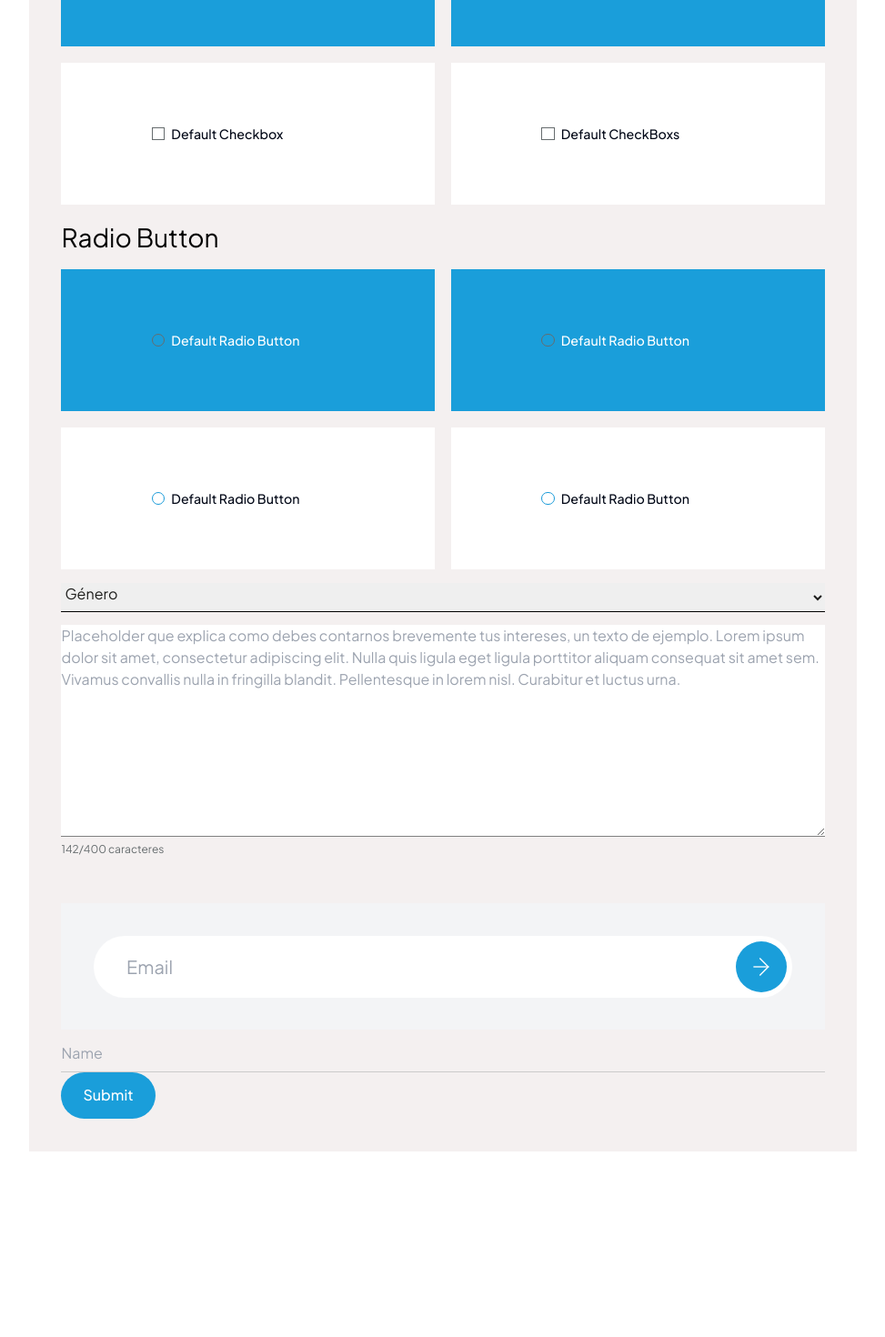
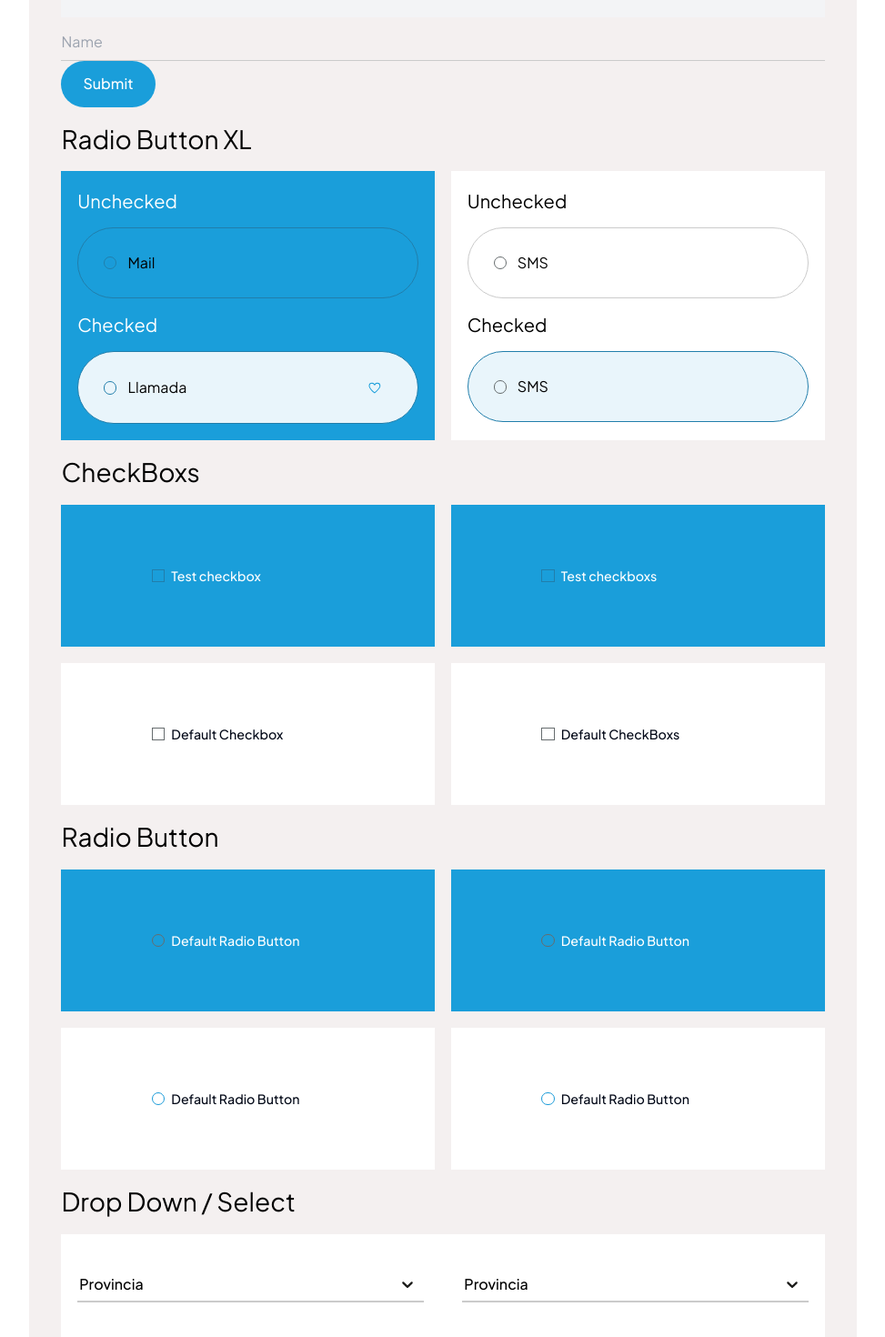
Before and after one commit to lanegrita/autismo_empleo, a Next.js app: page /playground/inputs in a window 1280 px wide. Shown: the part 680-2150 px from the top of the page at 91% size, without its empty margins (153-1126 px from the left). Before the commit the page ends 1946 px from the top, so only its background shows below. Built offline with nearby package versions, Linux system fonts and the light colour scheme.

Commit message:
Add DropDown Component with variants

```diff
--- a/app/components/form/dropdown/Dropdown.module.css
+++ b/app/components/form/dropdown/Dropdown.module.css
@@ -1,8 +1,16 @@
 .container {
-  border: none;
-  outline: none;
-  border-bottom: 1px solid black;
-  padding-bottom: var(--spacer-4);
-  font-size: var(--text-para);
-  color: var(--color-text-1);
+  background-color: transparent;
 }
+.topText {
+  color: var(--color-gris-3);
+  font-size: var(--text-subtitle-s);
+  margin-bottom: var(--spacer-1);
+  opacity: 0;
+  transition: all 0.3s;
+}
+.isClicked.topText {
+  opacity: 1;
+}
+.topText.azul {
+  color: var(--color-negro-ae);
+}
--- a/app/components/form/dropdown/Dropdown.tsx
+++ b/app/components/form/dropdown/Dropdown.tsx
@@ -1,12 +1,140 @@
+"use client";
+import { useState } from "react";
+import { SubtitleS } from "../../ui/typography/Typography";
 import styles from "./Dropdown.module.css";
+import Select from "react-select";
+import { cn } from "@/lib/utils";
+import { log } from "console";
 
-const Dropdown = () => {
+export interface DropdownOptions {
+  value: string;
+  label: string;
+}
+
+interface DropDownProps {
+  variant?: "default" | "azul";
+  error?: boolean;
+  placeHolder: string;
+  options: DropdownOptions[];
+}
+
+const DropDown = ({ variant, error, placeHolder, options }: DropDownProps) => {
+  const [isClicked, setIsClicked] = useState(false);
+  const [showPlaceHolder, setShowPlaceHolder] = useState(false);
+  const [selectedValue, setSelectedValue] = useState(null);
+
+  const customStyles = {
+    control: (provided: any, state: any) => ({
+      ...provided,
+      backgroundColor: "transparent",
+      border: state.isFocused ? "none" : "none", // Remove border on focus
+      borderRadius: "none",
+      boxShadow: "none", // Remove box shadow
+      borderBottom: `2px solid ${
+        error ? "#BD5459" : variant === "azul" ? "#217eab" : "#cbcbcb"
+      }`,
+
+      "&:hover": {
+        borderColor: "none", // Remove border on hover
+      },
+
+      // Text Styles
+    }),
+
+    singleValue: (provided: any, state: any) => ({
+      ...provided,
+      color: variant === "azul" ? "white" : "black", // Change the color of the selected text
+
+      // Other styles for the selected text if needed
+    }),
+    input: (provided: any, state: any) => ({
+      ...provided,
+      color: variant === "azul" ? "white" : "black", // Change text color when typing
+    }),
+    valueContainer: (provided: any) => ({
+      ...provided,
+      padding: "0px", // Adjusted padding values for the value container
+      marginLeft: "0px",
+      fontSize: "16px",
+      fontWeight: "500",
+    }),
+
+    indicatorSeparator: () => ({
+      display: "none", // Hide the indicator separator
+    }),
+    dropdownIndicator: (provided: any, state: any) => ({
+      ...provided,
+      transition: "transform 0.3s ease", // Apply transition for smooth rotation
+      transform:
+        state.isFocused && isClicked ? "rotate(180deg)" : "rotate(0deg)", // Rotate based on isClicked state
+      color: variant === "azul" ? "white" : "#1D1D1B",
+      "&:hover": {
+        color: variant === "azul" ? "white" : "black",
+      },
+    }),
+    option: (provided: any, state: any) => ({
+      ...provided,
+      color: state.isSelected ? "black" : "black", // Text color for options
+      backgroundColor: state.isSelected ? "#E9F5FB" : "white",
+      fontSize: "16px",
+      borderBottom: "1px solid #CBCBCB",
+      padding: "16px",
+      "&:hover": {
+        backgroundColor: "#E9F5FB", // Background color on direct hover
+        color: "black", // Text color on direct hover
+      },
+    }),
+    menu: (provided: any) => ({
+      ...provided,
+      boxShadow: "-1px 1px 14px 1px rgba(0,0,0,0.30)", // Applying box shadow to the menu
+      WebkitBoxShadow: "-1px 1px 14px 1px rgba(0,0,0,0.30)", // Vendor prefix for Webkit browsers
+      MozBoxShadow: "-1px 1px 14px 1px rgba(0,0,0,0.30)", // Vendor prefix for Mozilla browsers
+      marginTop: "0",
+    }),
+    placeholder: (provided: any, state: any) => ({
+      ...provided,
+      color: variant === "azul" ? "white" : "black",
+      transition: "all 0.3s",
+      opacity: state.isFocused || showPlaceHolder ? "0" : "1",
+    }),
+  };
+  const handleBlur = () => {
+    // Check if a value has been selected before setting showPlaceHolder to true
+    if (selectedValue) {
+      setShowPlaceHolder(true);
+    } else {
+      setShowPlaceHolder(false);
+    }
+  };
+  console.log("Selected Value: ", selectedValue);
+  console.log("PlaceHolder Value", showPlaceHolder);
   return (
-    <select defaultValue="select" className={styles.container}>
-      <option value="0">Género</option>
-      <option value="1">Nacionalidad</option>
-    </select>
+    <div className={styles.container}>
+      <h6
+        className={cn(
+          styles.topText,
+          variant === "azul" && styles.azul,
+          showPlaceHolder && styles.isClicked
+        )}
+      >
+        {placeHolder}
+      </h6>
+
+      <div onClick={() => setIsClicked(!isClicked)}>
+        <Select
+          placeholder={placeHolder}
+          options={options}
+          styles={customStyles}
+          onFocus={() => setShowPlaceHolder(true)}
+          onBlur={handleBlur} // Use the custom onBlur event handler
+          onChange={(selectedOption: any) => {
+            setSelectedValue(selectedOption); // Update the selected value
+          }}
+        />
+        {error && <h6 className="mt-2 text-[#BD5459] ">Error</h6>}
+      </div>
+    </div>
   );
 };
 
-export default Dropdown;
+export default DropDown;
--- a/app/components/form/radio-button/RadioButton.module.css
+++ b/app/components/form/radio-button/RadioButton.module.css
@@ -6,6 +6,10 @@
   align-items: center;
   justify-content: space-between;
   gap: var(--spacer-6);
+}
+/* Azul Xl */
+.azul_xl.container {
+  border-color: var(--color-azul-dark-2);
 }
 .left_container {
   display: flex;
@@ -19,6 +23,7 @@
 
 .title {
   font-size: var(--text-para);
+  color: var(--color-negro-ae);
 }
 .icon {
   position: relative;
--- a/app/components/form/radio-button/RadioButton.tsx
+++ b/app/components/form/radio-button/RadioButton.tsx
@@ -11,28 +11,39 @@ interface RadioButtonProps {
   title: string;
   checked?: boolean;
   icon?: string;
-  variant?: "default" | "azul";
+  variant?: "default" | "azul" | "default-xl" | "azul-xl";
 }
 
-const RadioButton = (props: RadioButtonProps) => {
+const RadioButtonXL = ({
+  id,
+  checked,
+  title,
+  icon,
+  variant = "default-xl",
+}: RadioButtonProps) => {
   return (
     <label
-      htmlFor={props.id}
-      className={cn(styles.container, props.checked && styles.checked)}
+      htmlFor={id}
+      className={cn(
+        styles.container,
+        checked && styles.checked,
+        variant === "azul-xl" && styles.azul_xl
+      )}
     >
       <div className={styles.left_container}>
         <RadioGroupItem
-          defaultChecked={props.checked}
-          value={props.id}
-          id={props.id}
+          variant={variant}
+          defaultChecked={checked}
+          value={id}
+          id={id}
         />
 
         {/* <input type="radio"  /> */}
-        <div className={styles.title}>{props.title}</div>
+        <div className={styles.title}>{title}</div>
       </div>
-      {props.icon && (
+      {icon && (
         <div className={styles.icon}>
-          <Image src={props.icon} alt="input Icon" fill />
+          <Image src={icon} alt="input Icon" fill />
         </div>
       )}
     </label>
@@ -54,4 +65,4 @@ const SimpleRadioButton = ({
   );
 };
 
-export { RadioButton, SimpleRadioButton };
+export { RadioButtonXL, SimpleRadioButton };
--- a/app/playground/inputs/page.tsx
+++ b/app/playground/inputs/page.tsx
@@ -4,17 +4,31 @@ import { RadioGroup, RadioGroupItem } from "@/components/ui/radio-group";
 import { Label } from "@/components/ui/label";
 import { Checkbox } from "@/components/ui/checkbox";
 import Input from "@/app/components/form/input/Input";
-import Dropdown from "@/app/components/form/dropdown/Dropdown";
+import Dropdown, {
+  DropdownOptions,
+} from "@/app/components/form/dropdown/Dropdown";
 import Textarea from "@/app/components/form/text-area/Textarea";
 import Form from "./Form";
 import CheckBox from "@/app/components/form/check-box/CheckBox";
-import { Title } from "@/app/components/ui/typography/Typography";
 import {
-  RadioButton,
+  ParaL,
+  Title,
+  TitleS,
+} from "@/app/components/ui/typography/Typography";
+import {
+  RadioButtonXL,
   SimpleRadioButton,
 } from "@/app/components/form/radio-button/RadioButton";
 
 const loveIcon = "/images/icons/love.svg";
+
+const options: DropdownOptions[] = [
+  { value: "flir", label: "FLIR" },
+  { value: "flirOnePro", label: "FLIR One Pro" },
+  { value: "flirExSeries", label: "FLIR EX-series" },
+  { value: "flirExxSeries", label: "FLIR EXX-series" },
+];
+
 const Playground = () => {
   return (
     <div className=" flex flex-col gap-4  p-10 max-w-5xl mx-auto bg-[#F4F0F0]">
@@ -37,12 +51,43 @@ const Playground = () => {
       {/* Simple Radio Button */}
       <input type="checkbox" />
 
-      {/* Radio Button */}
-      <RadioGroup defaultValue="radio1">
-        <RadioButton icon={loveIcon} checked id="radio1" title="Llamada" />
-        <RadioButton id="radio2" title="SMS" />
-        <RadioButton id="radio3" title="Mail" />
+      {/* Text Area */}
+      <Textarea />
+
+      <div className="mt-10 bg-gray-100 p-10">
+        <Input type="email" placeholder="Contraseña" variant="newsletter" />
+      </div>
+
+      {/* Forms */}
+      <Form />
+
+      {/* Radio Button XL Starts  */}
+      <Title tag="h4">Radio Button XL</Title>
+      <RadioGroup className=" grid grid-cols-2 gap-5" defaultValue="radio1">
+        <div className="bg-[#1a9eda] p-5  flex flex-col gap-4">
+          <ParaL color="white" tag="p">
+            Unchecked
+          </ParaL>
+          <RadioButtonXL variant="azul-xl" id="radio1" title="Mail" />
+          <ParaL color="white" tag="p">
+            Checked
+          </ParaL>
+          <RadioButtonXL
+            variant="azul-xl"
+            icon={loveIcon}
+            checked
+            id="radio2"
+            title="Llamada"
+          />
+        </div>
+        <div className="bg-white p-5  flex flex-col gap-4">
+          <ParaL tag="p">Unchecked</ParaL>
+          <RadioButtonXL id="radio4" title="SMS" />
+          <ParaL tag="p">Checked</ParaL>
+          <RadioButtonXL id="radio3" title="SMS" checked />
+        </div>
       </RadioGroup>
+      {/* Radio Button XL Ends */}
 
       {/* =================================== */}
       {/* CheckBox Starts */}
@@ -88,20 +133,35 @@ const Playground = () => {
           <SimpleRadioButton title="Default Radio Button" id="4" />
         </div>
       </RadioGroup>
-
-      {/* RadioButtons Ends */}
-      {/* DropDown */}
-      <Dropdown />
-
-      {/* Text Area */}
-      <Textarea />
-
-      <div className="mt-10 bg-gray-100 p-10">
-        <Input type="email" placeholder="Contraseña" variant="newsletter" />
+      {/*=========================================  */}
+      {/* Select / Dropdown Starts */}
+      <Title tag="h4">Drop Down / Select</Title>
+      <div className="grid grid-cols-2 gap-2 gap-y-28 bg-white mb-48">
+        <div className="bg-white p-5 ">
+          <Dropdown options={options} placeHolder="Provincia" />
+        </div>
+        <div className="bg-white p-5">
+          <Dropdown options={options} placeHolder="Provincia" />
+        </div>
+        <div className="bg-white p-5">
+          <Dropdown options={options} placeHolder="Provincia" error />
+        </div>
+        <div className="bg-[#1A9EDA] p-5 ">
+          <Dropdown options={options} placeHolder="Provincia" variant="azul" />
+        </div>
+        <div className="bg-[#1A9EDA] p-5 ">
+          <Dropdown options={options} placeHolder="Provincia" variant="azul" />
+        </div>
+        <div className="bg-[#1A9EDA] p-5 ">
+          <Dropdown
+            options={options}
+            placeHolder="Provincia"
+            error
+            variant="azul"
+          />
+        </div>
       </div>
-
-      {/* Forms */}
-      <Form />
+      {/* Select / Dropdown Ends*/}
     </div>
   );
 };
--- a/components/ui/radio-group.tsx
+++ b/components/ui/radio-group.tsx
@@ -33,6 +33,9 @@ const RadioGroupItem = React.forwardRef<
         "aspect-square h-4 w-4 rounded-full border border-primary text-primary ring-offset-background focus:outline-none focus-visible:ring-2 focus-visible:ring-ring focus-visible:ring-offset-2 disabled:cursor-not-allowed disabled:opacity-50",
         props.variant === "azul" &&
           " border-[#666C6E] text-white data-[state=checked]:border-white ",
+        // Radio Button Xl Styles
+        props.variant === "default-xl" && "border-[#666C6E]",
+        props.variant === "azul-xl" && "border-[#217EAB]",
         className
       )}
       {...props}
--- a/package.json
+++ b/package.json
@@ -22,6 +22,7 @@
     "react-dom": "^18",
     "react-hook-form": "^7.48.2",
     "react-icons": "^4.12.0",
+    "react-select": "^5.8.0",
     "react-svg": "^16.1.31",
     "react-tooltip": "^5.25.0",
     "tailwind-merge": "^2.1.0",
```
Also changed, not shown: 1 other file (tests, documents, lock files or other folders).
